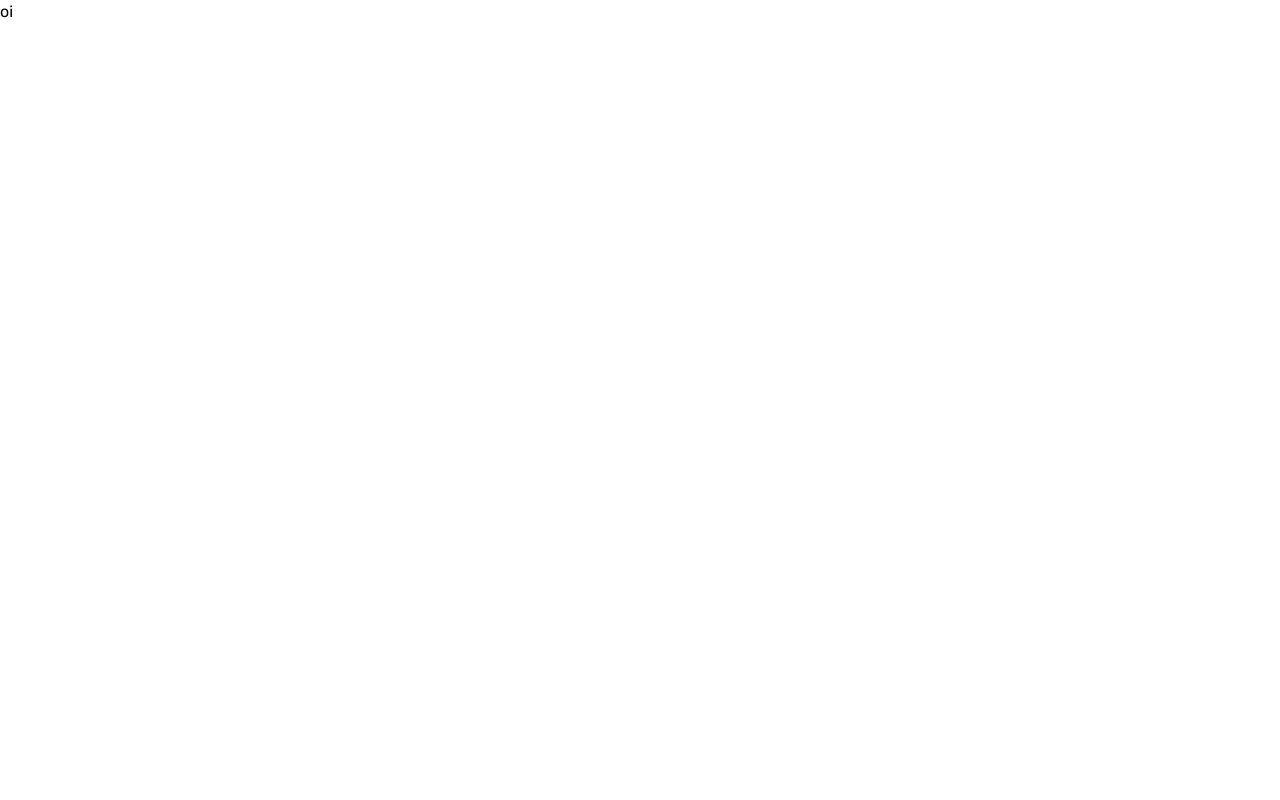
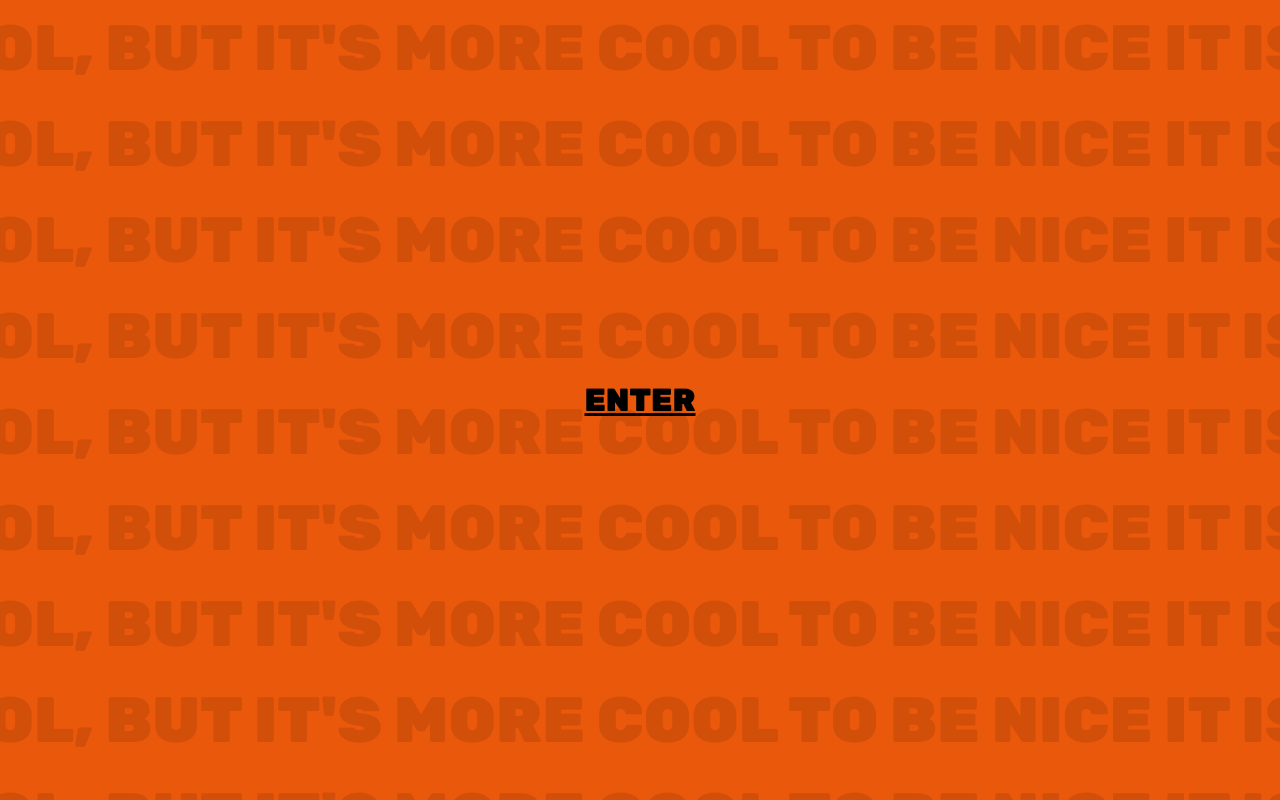
Before and after one commit to josee-fernandes/cmmrc, a Next.js app: page / in a window 1280 px wide. Built offline with nearby package versions, Linux system fonts and the light colour scheme.

Commit message:
Add enter animation

```diff
--- a/package.json
+++ b/package.json
@@ -12,6 +12,7 @@
     "@types/node": "20.1.1",
     "@types/react": "18.2.6",
     "@types/react-dom": "18.2.4",
+    "animejs": "^3.2.1",
     "autoprefixer": "10.4.14",
     "eslint": "8.40.0",
     "eslint-config-next": "13.4.1",
@@ -24,6 +25,7 @@
     "typescript": "5.0.4"
   },
   "devDependencies": {
+    "@types/animejs": "^3.1.7",
     "@types/gsap": "^3.0.0"
   }
 }
--- /dev/null
+++ b/src/components/templates/Home.tsx
@@ -0,0 +1,141 @@
+import { useCallback, useState } from 'react'
+
+import { Rubik, Poppins, Raleway } from 'next/font/google'
+
+import { Expo, gsap } from 'gsap'
+import anime from 'animejs'
+
+// Castoro Titling -> times
+// Nosifer -> blood
+// Abril_Fatface
+
+// If loading a variable font, you don't need to specify the font weight
+const rubik_400 = Rubik({
+  subsets: ['latin'],
+  weight: '900',
+})
+const poppins_900 = Poppins({
+  weight: '900',
+  subsets: ['latin'],
+})
+const raleway_900 = Raleway({
+  subsets: ['latin'],
+  display: 'swap',
+  weight: '900',
+})
+
+interface IHomeTemplate {}
+
+const textLines = new Array<string>(11).fill('')
+
+const HomeTemplate: React.FC<IHomeTemplate> = () => {
+  const [accessed, setAccessed] = useState(false)
+
+  const handleEnter = useCallback(() => {
+    gsap.to('.btn', {
+      duration: 1,
+      opacity: 0,
+      y: -40,
+      ease: Expo.easeInOut,
+    })
+
+    gsap.to('.text-wrapper > div', {
+      duration: 1,
+      x: 500,
+      ease: Expo.easeInOut,
+      delay: 1,
+      stagger: 0.1,
+    })
+
+    gsap.to('.text-wrapper', {
+      duration: 3,
+      y: -600,
+      scale: 4.5,
+      rotate: -90,
+      ease: Expo.easeInOut,
+      delay: 1.5,
+    })
+
+    gsap.to('.text', {
+      duration: 1,
+      opacity: 1,
+      ease: Expo.easeInOut,
+      delay: 3,
+    })
+
+    gsap.to('.text-wrapper > div', {
+      duration: 4,
+      x: -7000,
+      ease: Expo.easeInOut,
+      delay: 3.5,
+      stagger: 0.05,
+    })
+
+    gsap
+      .to('.text-container', {
+        duration: 2,
+        bottom: '-100%',
+        ease: Expo.easeInOut,
+        delay: 6,
+      })
+      .then(() => setAccessed(true))
+
+    let textWrapper = document.querySelector('.header')
+    if (textWrapper?.innerHTML) {
+      textWrapper.innerHTML =
+        textWrapper?.textContent?.replace(
+          /\S/g,
+          '<span class="letter">$&</span>'
+        ) ?? textWrapper.innerHTML
+    }
+
+    anime.timeline().add({
+      targets: '.header .letter',
+      opacity: [0, 1],
+      translateY: [200, 0],
+      translateZ: 0,
+      easing: 'easeOutExpo',
+      duration: 2000,
+      delay: (element, index) => 7000 + 40 * index,
+    })
+  }, [setAccessed])
+
+  return (
+    <div>
+      {!accessed && (
+        <>
+          <button
+            className={`btn absolute top-1/2 left-1/2 -translate-x-1/2 -translate-y-1/2 z-[2] bg-none border-none outline-none ${rubik_400.className} font-light underline uppercase text-[2em] cursor-pointer`}
+            onClick={handleEnter}
+          >
+            Enter
+          </button>
+          <div className="text-container fixed w-full h-screen bg-orange-600 -z-[1]"></div>
+          <div className="text-wrapper fixed w-full h-screen -left-1/2 flex flex-col justify-between cursor-default">
+            {textLines?.map((_, index) => (
+              <div
+                key={`line-${index}`}
+                className={`text w-[300%] ${rubik_400.className} text-[5vw] uppercase opacity-[0.1] whitespace-nowrap`}
+              >
+                It is nice to be cool, but it&apos;s more cool to be nice It is
+                nice to be cool, but it&apos;s more cool to be nice
+              </div>
+            ))}
+          </div>
+        </>
+      )}
+      <div
+        className={`header relative w-full min-h-screen bg-zinc-900 text-white flex justify-center items-center -z-[2] ${raleway_900.className} text-[8em]`}
+      >
+        CMMRC
+      </div>
+      {accessed && (
+        <>
+          <div className="h-screen bg-zinc-900 text-white">conteúdo</div>
+        </>
+      )}
+    </div>
+  )
+}
+
+export default HomeTemplate
--- a/src/pages/index.tsx
+++ b/src/pages/index.tsx
@@ -1,16 +1,17 @@
+import { NextPage } from 'next'
 import Head from 'next/head'
 
-import { Rubik } from 'next/font/google'
+import HomeTemplate from '~/components/templates/Home'
 
-const rubik = Rubik({ subsets: ['latin'] })
-
-export default function Home() {
+const Home: NextPage = () => {
   return (
-    <main className={`${rubik.className}`}>
+    <>
       <Head>
         <title>Home</title>
       </Head>
-      oi
-    </main>
+      <HomeTemplate />
+    </>
   )
 }
+
+export default Home
```
Also changed, not shown: 1 other file (tests, documents, lock files or other folders).
